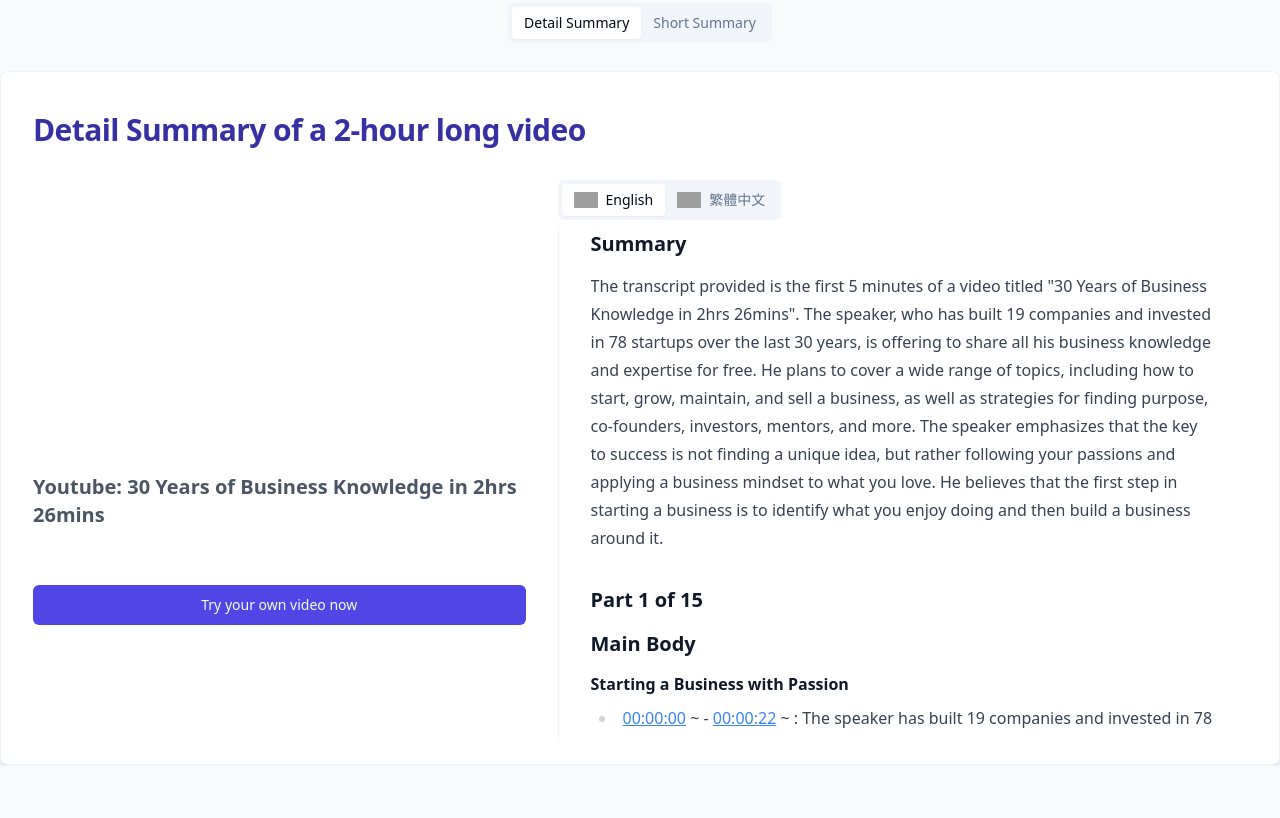
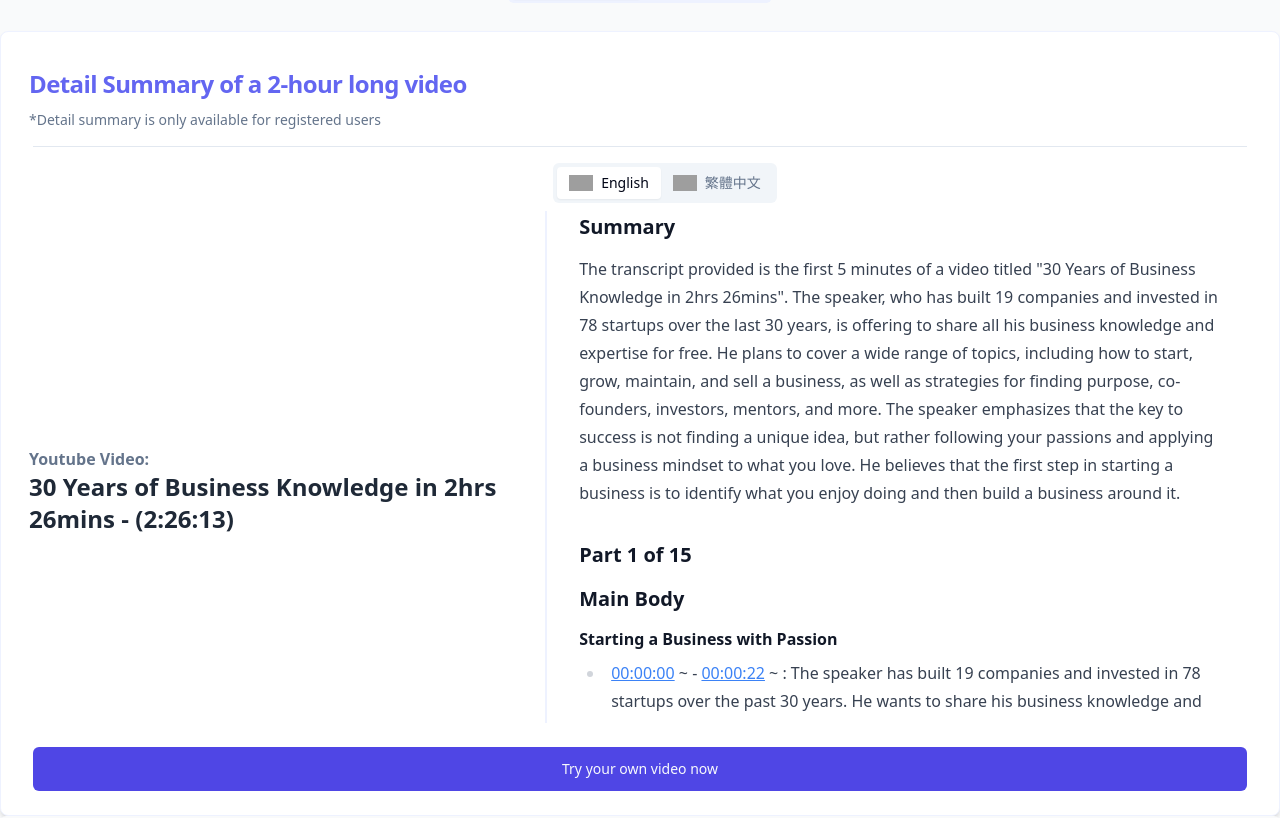
Before and after one commit to chintochau/Video-Summarizer, a React (Vite) app in the folder client/: page / in a window 1280 px wide. Shown: the part 897-1715 px from the top of the page. Built offline with nearby package versions, Linux system fonts and the light colour scheme; no server answers; grey boxes are pictures that could not be loaded; a web font is replaced by a local one; what @ffmpeg/ffmpeg would draw is missing.

Commit message:
update home page design

```diff
--- a/client/src/components/home/HeroSection.jsx
+++ b/client/src/components/home/HeroSection.jsx
@@ -13,7 +13,7 @@ const HeroSection = () => {
 
   return (
     <div className="w-full bg-gray-900">
-      <Container className="pt-40 pb-20 text-center lg:pt-32">
+      <Container className="pt-16 pb-20 text-center lg:pt-32">
         <h1 className="mx-auto max-w-4xl text-5xl font-display font-medium tracking-tight text-gray-100 sm:text-7xl">
           Understand any
           <span className="relative whitespace-nowrap text-cyan-500">
--- a/client/src/components/home/SeeInAction.jsx
+++ b/client/src/components/home/SeeInAction.jsx
@@ -6,6 +6,7 @@ import {
   Card,
   CardContent,
   CardDescription,
+  CardFooter,
   CardHeader,
   CardTitle,
 } from "../ui/card";
@@ -15,6 +16,7 @@ import { Link } from "react-router-dom";
 import { ScrollArea } from "../ui/scroll-area";
 import { getLanguageNameByCode } from "@/constants";
 import { Play } from "lucide-react";
+import { Separator } from "../ui/separator";
 
 
 
@@ -66,53 +68,50 @@ const SeeInAction = () => {
 
 
   return (
-    <div className="bg-gray-50 pt-20 pb-20">
-      <h2 className="text-4xl font-bold text-center text-indigo-800 py-2">
+    <div className="bg-gray-50 pt-4 lg:pt-10 lg:pb-20">
+      <h2 className="text-3xl pb-2 mx-2.5 lg:px-6 lg:text-4xl font-bold lg:text-center text-indigo-800 lg:py-2">
         See in Action
       </h2>
-
-      <Tabs className="w-full text-center " defaultValue="video-0">
-        <TabsList className="mt-2 mb-5 ">
+      <Tabs className="w-full lg:text-center" defaultValue="video-0">
+        <TabsList className="mx-2.5 lg:mx-6 lg:mt-2 lg:mb-5  bg-indigo-50">
           {demoVideos.map((video, index) => (
             <TabsTrigger key={index} value={`video-${index}`}>
-              {video.title}
+              {video.option}
             </TabsTrigger>
           ))}
         </TabsList>
         {demoVideos.map((video, index) => (
           <TabsContent key={index} value={`video-${index}`}>
             <Card className="border-indigo-50 shadow-md container px-0 lg:px-2">
-              <CardTitle>
-                <CardHeader className="text-indigo-800 text-left pt-10 text-3xl">
-                  {video.description}
-                </CardHeader>
-              </CardTitle>
-              <CardContent className="flex flex-col md:flex-row gap-2 lg:gap-8">
-                <div className="w-full md:w-2/5  lg:w-5/12 flex flex-col gap-4">
+              <CardHeader className="text-left lg:pt-10 pb-2 px-2.5 lg:px-5 lg:pb-4 ">
+                <CardTitle className="text-indigo-500">
+                  {video.title}
+                </CardTitle>
+                <CardDescription>
+                  {video.additionalInfo}
+                </CardDescription>
+              </CardHeader>
+              <div className="w-full px-2 lg:px-6 pb-4">
+                <Separator className="w-full" />
+              </div>
+              <CardContent className="flex flex-col md:flex-row gap-2 lg:gap-3 px-2.5 lg:px-5">
+                <div className="w-full md:w-2/5  lg:w-5/12 flex flex-col">
                   <YTVideoField
                     youtubeId={video.youtubeId}
                     homeMode
                     videoRef={videoRef}
                   />
+                  <CardDescription className='text-left font-semibold text-base'>
+                    Youtube Video:
+                  </CardDescription>
                   <CardDescription
-                    className="text-gray-600 text-center md:text-left text-xl font-semibold flex items-center justify-center gap-2"
-                  >
-                    Youtube: {video.videoTitle}
+                    className="text-left text-gray-800 text-xl font-semibold flex items-center gap-2 pb-2  lg:text-2xl"
+                  >{video.videoTitle} - ({video.videoLength})
                   </CardDescription>
-                  <Button
-                    className="w-full my-10"
-                    onClick={() => {
-                      window.scrollTo(0, 0);
-                    }}
-                  >
-                    <Link to="summarizer" className="hidden md:block">
-                      Try your own video now
-                    </Link>
-                  </Button>
                 </div>
 
-                <Tabs defaultValue="summary-0" className=" w-full md:w-3/5 lg:w-7/12 text-left">
-                  <TabsList >
+                <Tabs defaultValue="summary-0" className=" w-full md:w-3/5 lg:w-7/12 lg:text-left">
+                  <TabsList className="lg:mx-2">
                     {
                       video.summary.map((summary, index) => (
                         <TabsTrigger key={index} value={`summary-${index}`}
@@ -126,7 +125,7 @@ const SeeInAction = () => {
                   {
                     video.summary.map((summary, index) => (
                       <TabsContent key={index} value={`summary-${index}`}>
-                        <ScrollArea className=" h-80 md:h-[40vw] text-left overflow-auto border-l-indigo-50 border-l px-2 lg:px-8 ">
+                        <ScrollArea className=" h-[50vh] min-h-[40vh] md:h-[40vw] text-left overflow-auto border-l-indigo-50 border-l-2 px-2 lg:px-8 ">
                           <Markdown
                             className="prose max-w-full"
                             options={{ overrides: linkOverride }}
@@ -140,24 +139,27 @@ const SeeInAction = () => {
                     ))
                   }
                 </Tabs>
-
-                <Link to="summarizer" className="md:hidden pt-4">
-                  <Button
+              </CardContent>
+              <CardFooter>
+              <Button
                     className="w-full"
+                    size="lg"
                     onClick={() => {
                       window.scrollTo(0, 0);
                     }}
                   >
-                    Try your own video now
+                    <Link to="summarizer" >
+                      Try your own video now
+                    </Link>
                   </Button>
-                </Link>
-              </CardContent>
+
+              </CardFooter>
             </Card>
             <div className="flex flex-col md:flex-row w-full justify-between items-center bg-gray-50 p-2 rounded-md"></div>
           </TabsContent>
         ))}
       </Tabs>
-    </div>
+    </div >
   );
 };
 
@@ -165,10 +167,12 @@ export default SeeInAction;
 
 const demoVideos = [
   {
-    title: "Detail Summary",
+    option: "Detail Summary",
+    title: "Detail Summary of a 2-hour long video",
+    additionalInfo: "*Detail summary is only available for registered users",
     videoTitle: "30 Years of Business Knowledge in 2hrs 26mins",
     youtubeId: "9VlvbpXwLJs",
-    description: "Detail Summary of a 2-hour long video",
+    videoLength: "2:26:13",
     summary: [{
       language: "en", content: `### Summary
 
@@ -948,11 +952,13 @@ The speaker in this part of the video provides several perspectives and strategi
     ],
   },
   {
-    title: "Short Summary",
+    option: "Short Summary",
+    title: "Quick Outline of a 15 mins video",
+    additionalInfo: "    ",
     videoTitle:
       "Anything You Want：微型創業者必修的 8 堂課，一人公司的最佳指南",
     youtubeId: "oqeJGz1Fdww",
-    description: "Short outline of the key points in the video",
+    videoLength: "15:45",
     summary: [
       {
         language: "zh-tw",
```
